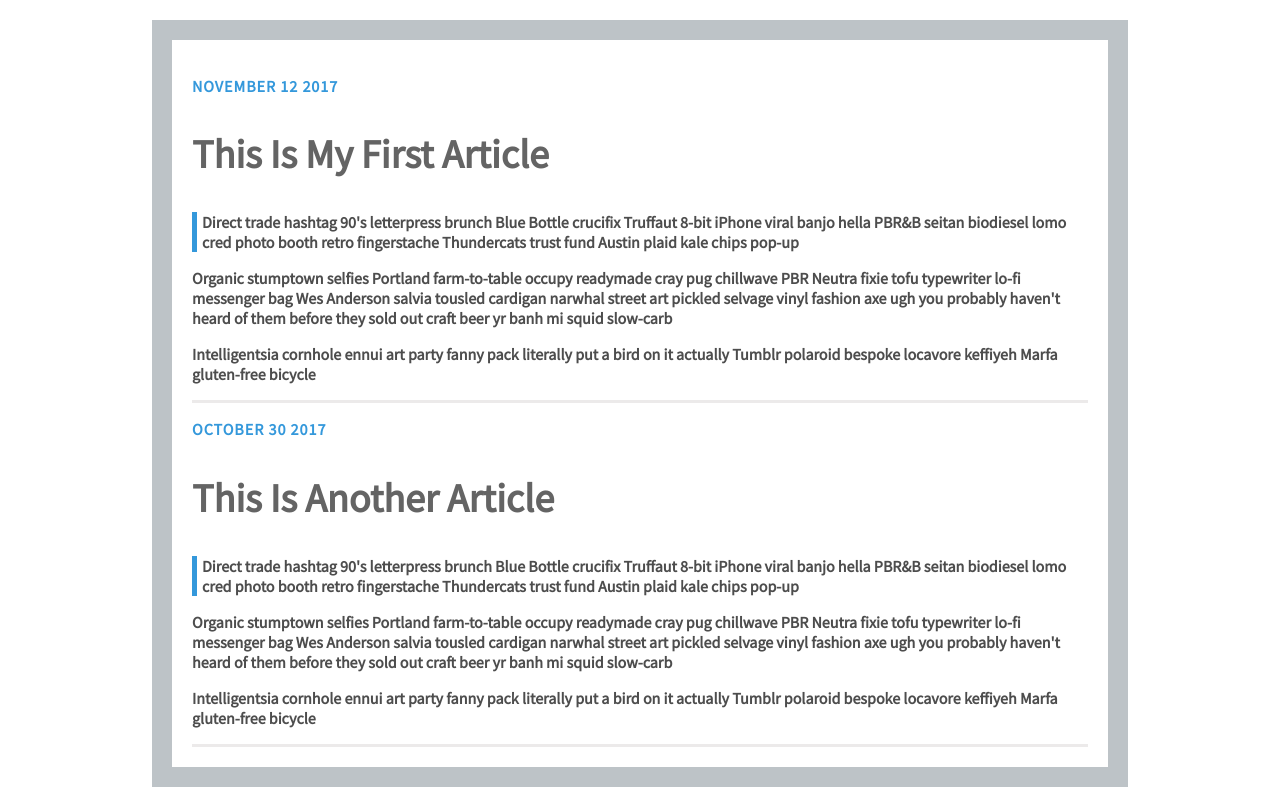
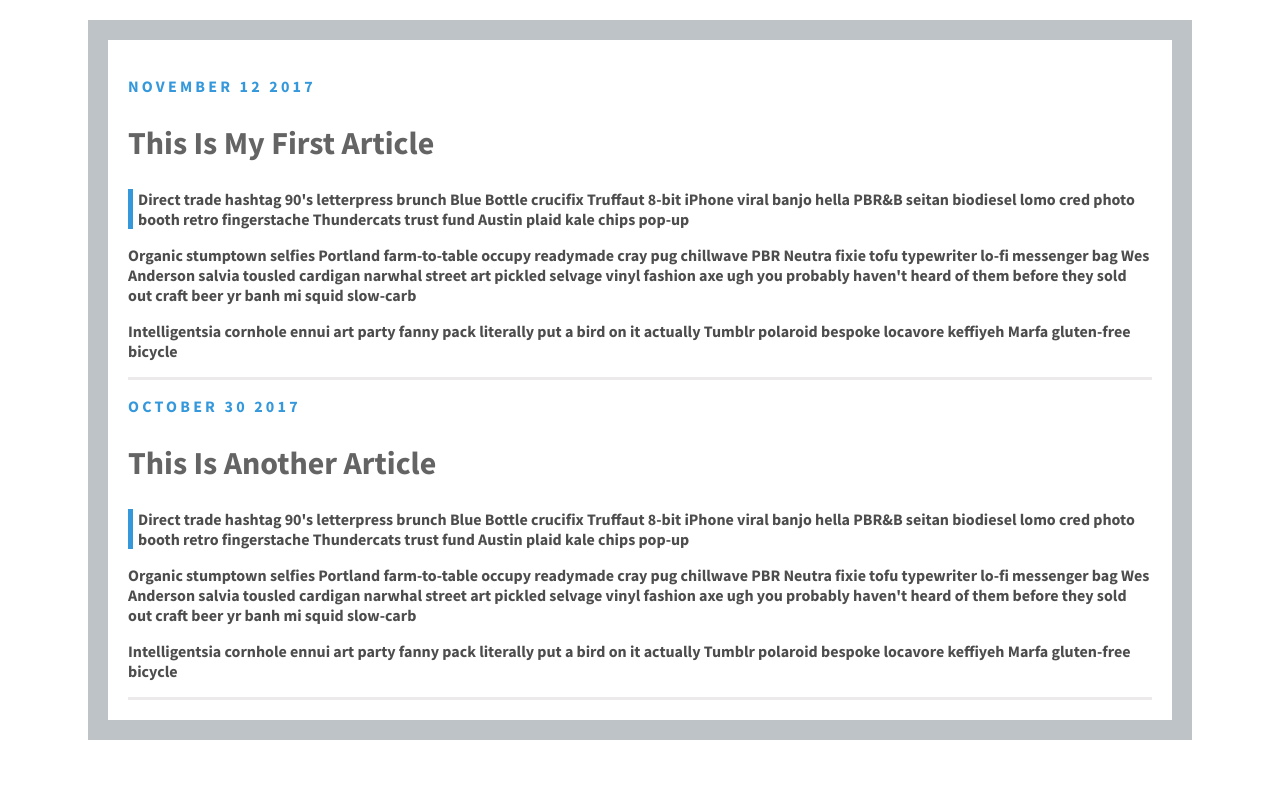
Before and after one commit to afalahi/WebDeveloperBootCamp, a web app: file blog.html in a window 1280 px wide. After the commit the page ends 740 px from the top, so only its background shows below. Run offline with its HTML, style and script files only (its server is not run), Linux system fonts and the light colour scheme.

Commit message:
css style change

```diff
--- a/stylesheets/blog.css
+++ b/stylesheets/blog.css
@@ -1,9 +1,10 @@
+@import url(https://fonts.googleapis.com/css?family=Source+Sans+Pro:400,700);
 body{
-    width:70%;
+    width:80%;
     margin: 20px auto;
     border: 20px solid #bdc3c7;
     padding: 20px;
-    font-family: 'Source Sans Pro';
+    font-family: 'Source Sans Pro', sans-serif;
     color: #4d4d4d
 }
 .bottom-border{
@@ -11,14 +12,13 @@ body{
 }
 .date{
     color: #3498db;
-    font-weight: 600;
-    letter-spacing: 1px;
+    letter-spacing: 0.2rem;
     text-transform: uppercase
 }
 h2{
     text-transform: capitalize;
     color: #646464;
-    font-size: 40px;
+    font-size: 2.0rem;
 }
 p{
     font-weight: bold;
```
